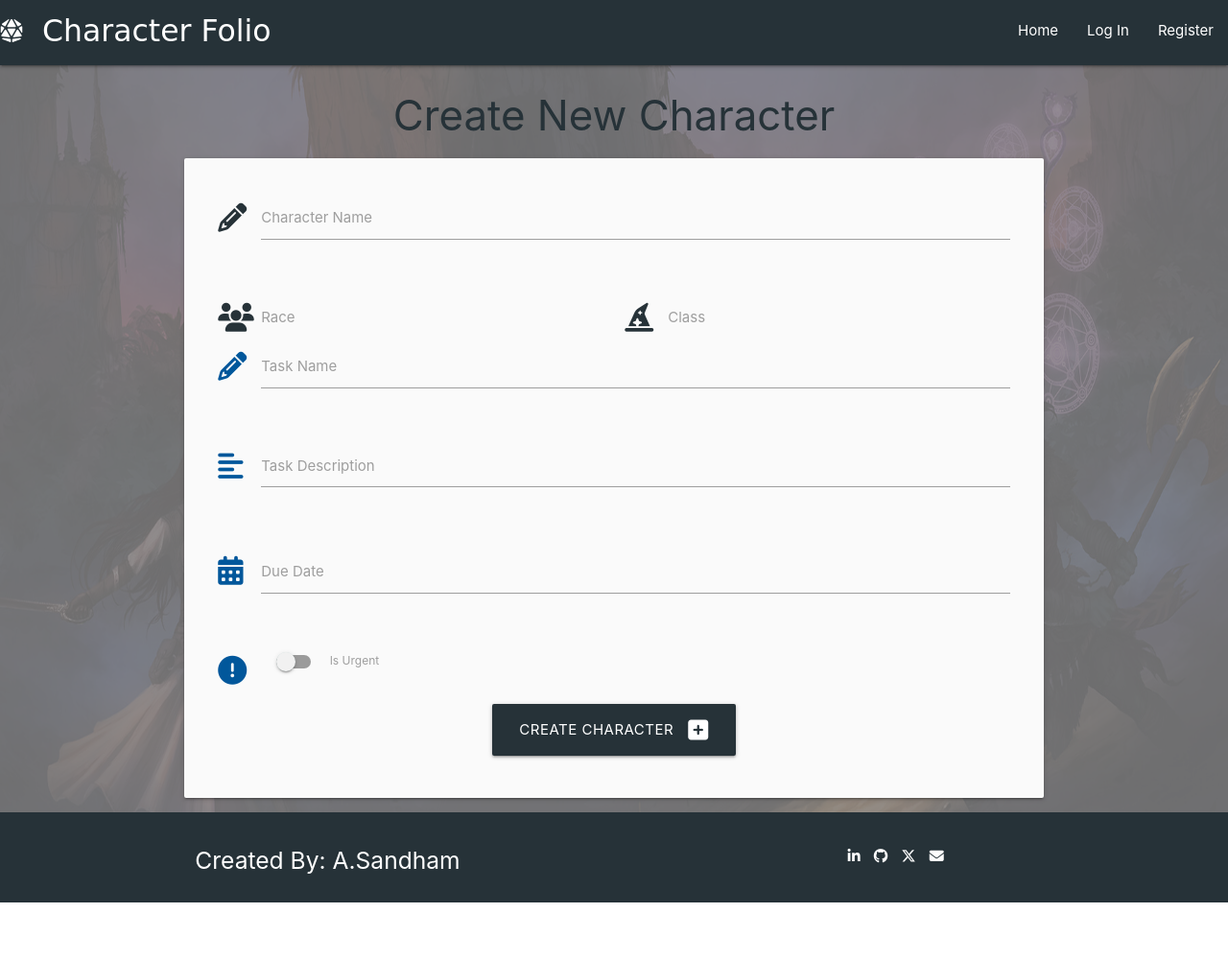
After one commit to Sandham-a/ms3-character-folio, a Flask app: page /new_character in a window 1280 px wide. The commit adds this page. Shown: the whole page at 96% size. Run offline with Flask 2, Linux system fonts and the light colour scheme; data that the repository does not hold is empty; some libraries are stand-ins or nearby versions; some web fonts are replaced.

Commit message:
added new character functionality

```diff
--- a/app.py
+++ b/app.py
@@ -108,6 +108,31 @@ def logout():
     session.pop("user")
     return redirect(url_for("login"))
 
+@app.route("/new_character", methods=["GET","POST"])
+def add_character():
+    if request.method == "POST":
+        is_urgent = "on" if request.form.get("is_urgent") else "off"
+        task = {
+            "character_name": request.form.get("character_name"),
+            "race": request.form.get("race"),
+            "class_name": request.form.get("class_name"),
+            "background_name": request.form.get("background_name"),
+            "character_strength": request.form.get("character_strength"),
+            "character_dexterity": request.form.get("character_dexterity"),
+            "character_constitution": request.form.get("character_constitution"),
+            "character_intelligence": request.form.get("character_intelligence"),
+            "character_wisdom": request.form.get("character_wisdom"),
+            "character_charisma": request.form.get("character_charisma"),
+            "created_by": session["user"]
+        }
+        mongo.db.tasks.insert_one(task)
+        flash("Character Created")
+        return redirect(url_for("new_character"))
+
+    race = mongo.db.categories.find().sort("race", 1)
+    character_class = mongo.db.categories.find().sort("category_name", 1)
+    return render_template("new_character.html", race=race, character_class = character_class)
+
 @app.route("/contact")
 def contact():
     return render_template("contact.html")
--- a/templates/base.html
+++ b/templates/base.html
@@ -21,13 +21,14 @@
     <!--top navbar-->
     <nav class = "nav-extended text-shadow blue-grey darken-4">
         <div class="nav-wrapper">
+            <i class="fas fa-dice-d20"></i>
           <a href="{{ url_for('get_character') }}" class="brand-logo">Character Folio</a>
           <a href="#" data-target="mobile-demo" class="sidenav-trigger right"><i class="fas fa-bars"></i></a>
           <ul class="right hide-on-med-and-down">
             <li><a href="{{ url_for('get_character') }}">Home</a></li>
         {% if session.user %}
             <li><a href="{{ url_for('profile', username=session['user']) }}">User Profile</a></li>
-            <li><a href="#">New Character</a></li>
+            <li><a href="{{ url_for('add_character') }}">New Character</a></li>
             <li><a href="{{ url_for('get_character') }}">Manage Characters</a></li>
             <li><a href="{{ url_for('logout') }}">Log Out</a></li>
         {% else %}
@@ -44,8 +45,8 @@
             <li><a href="#">Home</a></li>
         {% if session.user %}
             <li><a href="{{ url_for('profile', username=session['user']) }}">Profile</a></li>
-            <li><a href="#">New Character</a></li>
-            <li><a href="#">Manage Characters</a></li>
+            <li><a href="{{ url_for('add_character') }}">New Character</a></li>
+            <li><a href="{{ url_for('get_character') }}">Manage Characters</a></li>
             <li><a href="{{ url_for('logout') }}">Log Out</a></li>
         {% else %}
         <li><a href="{{ url_for('login') }}">Log In</a></li>
--- /dev/null
+++ b/templates/new_character.html
@@ -0,0 +1,90 @@
+{% extends "base.html" %}
+{% block content %}
+
+    <h3 class="blue-grey-text text-darken-4 center-align">Create New Character</h3>
+
+    <div class="row card-panel grey lighten-5">
+        <form class="col s12" method="POST" action="{{ url_for('get_character') }}">
+            <!-- task name -->
+            <div class="row">
+                <div class="input-field col s12">
+                    <i class="fas fa-pencil-alt prefix blue-grey-text text-darken-4"></i>
+                    <input id="character_name" name="character_name" maxlength="50"
+                        type="text" class="validate" required>
+                    <label for="character_name">Character Name</label>
+                </div>
+            </div>
+            <!-- category selection -->
+            <div class="row">
+                <div class="input-field col s6">
+                    <i class="fas fa-users prefix blue-grey-text text-darken-4"></i>
+                    <select id="race" name="race" class="validate" required>
+                        <option value="" disabled selected>Race</option>
+                        {% for races in race %}
+                            <option value="{{ race.race }}">{{ race.race }}</option>
+                        {% endfor %}
+                    </select>
+                    <label for="race">Race</label>
+                </div>
+                <div class="input-field col s6">
+                    <i class="fas fa-hat-wizard prefix blue-grey-text text-darken-4"></i>
+                    <select id="class_name" name="class_name" class="validate" required>
+                        <option value="" disabled selected>Choose class</option>
+                        {% for classes in class %}
+                            <option value="{{ class.class_name }}">{{ class.class_name }}</option>
+                        {% endfor %}
+                    </select>
+                    <label for="class_name">Class</label>
+                </div>
+            </div>
+            <!-- characters -->
+            <div class="row">
+                <div class="input-field col s12">
+                    <i class="fas fa-pencil-alt prefix light-blue-text text-darken-4"></i>
+                    <input id="task_name" name="task_name" minlength="5" maxlength="50"
+                        type="text" class="validate" required>
+                    <label for="task_name">Task Name</label>
+                </div>
+            </div>
+            <!-- task description -->
+            <div class="row">
+                <div class="input-field col s12">
+                    <i class="fas fa-align-left prefix light-blue-text text-darken-4"></i>
+                    <textarea id="task_description" name="task_description" minlength="5"
+                        maxlength="200" class="materialize-textarea validate" required></textarea>
+                    <label for="task_description">Task Description</label>
+                </div>
+            </div>
+            <!-- due date picker -->
+            <div class="row">
+                <div class="input-field col s12">
+                    <i class="fas fa-calendar-alt prefix light-blue-text text-darken-4"></i>
+                    <input id="due_date" name="due_date" type="text" class="datepicker validate" required>
+                    <label for="due_date">Due Date</label>
+                </div>
+            </div>
+            <!-- is urgent toggle -->
+            <div class="row">
+                <div class="input-field col s12">
+                    <div class="switch">
+                        <i class="fas fa-exclamation-circle prefix light-blue-text text-darken-4"></i>
+                        <label for="is_urgent">
+                            <input type="checkbox" id="is_urgent" name="is_urgent">
+                            <span class="lever"></span>
+                            Is Urgent
+                        </label>
+                    </div>
+                </div>
+            </div>
+            <!-- submit button -->
+            <div class="row">
+                <div class="col s12 center-align">
+                    <button type="submit" class="btn-large blue-grey darken-4">
+                        Create Character<i class="fas fa-plus-square right"></i>
+                    </button>
+                </div>
+            </div>
+        </form>
+    </div>
+
+{% endblock%}
--- a/templates/profile.html
+++ b/templates/profile.html
@@ -4,7 +4,7 @@
     <div class="row">
         <div class="col s12 m8 offset-m2">
             <div class="card-panel">
-               <h3 class="center-align light-blue-text text-darken-4">
+               <h3 class="center-align grey-blue-text text-darken-4">
                 {{ username }}'s Profile
                </h3>
             </div>
```
